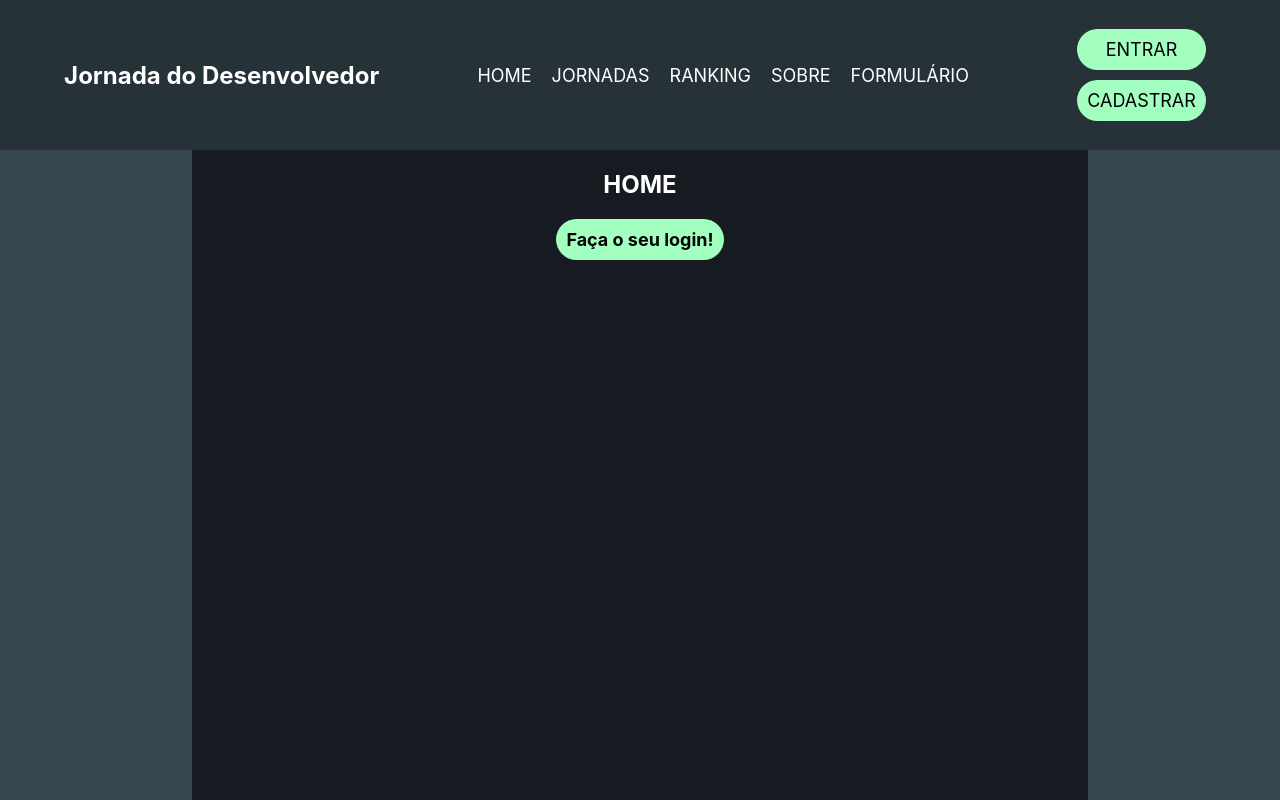
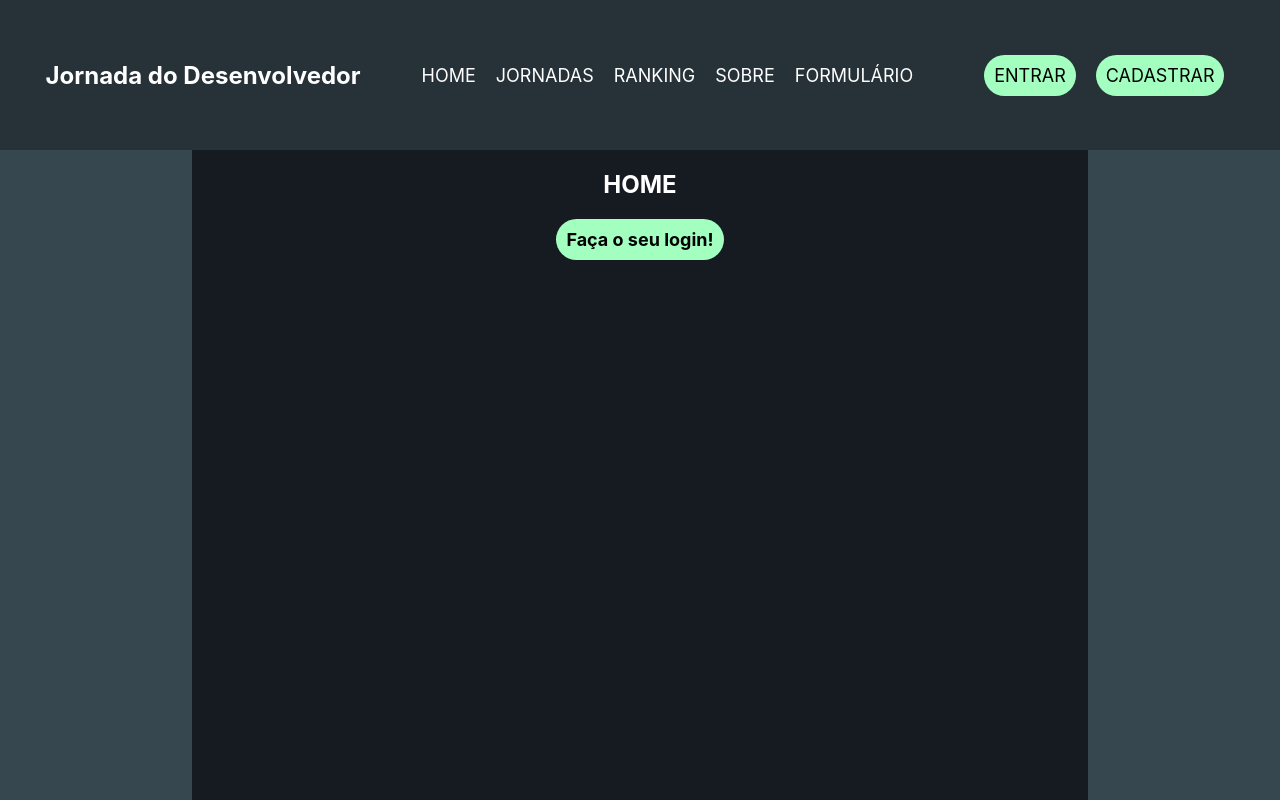
Before and after one commit to delberss/Delber_Kennedy_Nicolas_Wesley, a React (Create React App) app: page / in a window 1280 px wide. Shown: the top 800 px of the page. Built offline with nearby package versions, Linux system fonts and the light colour scheme.

Commit message:
conflito de merge

```diff
--- a/src/Header/styles.css
+++ b/src/Header/styles.css
@@ -42,10 +42,6 @@ li a {
   padding: 0 10px;
 }
 
-<<<<<<< HEAD
-/*LOGIN OFF*/
-=======
->>>>>>> e8d6d389691198e646d46ddc26240aac62f9410a
 
 .login_off {
   display: flex;
@@ -80,10 +76,6 @@ li a {
   transition: 100ms;
 }
 
-<<<<<<< HEAD
-/*LOGIN ON*/
-=======
->>>>>>> e8d6d389691198e646d46ddc26240aac62f9410a
 
 .login_on{
   display: flex;
```
